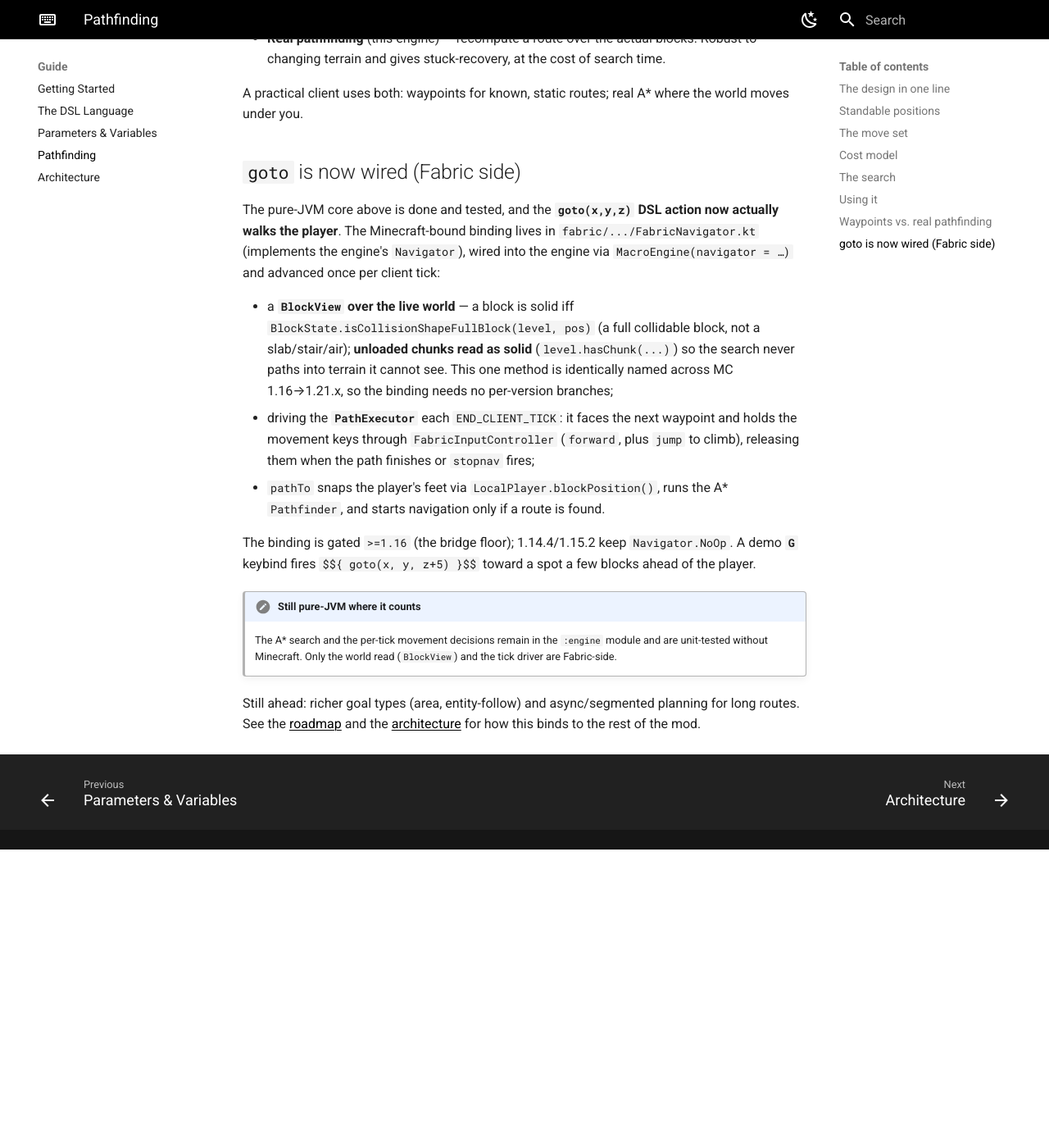
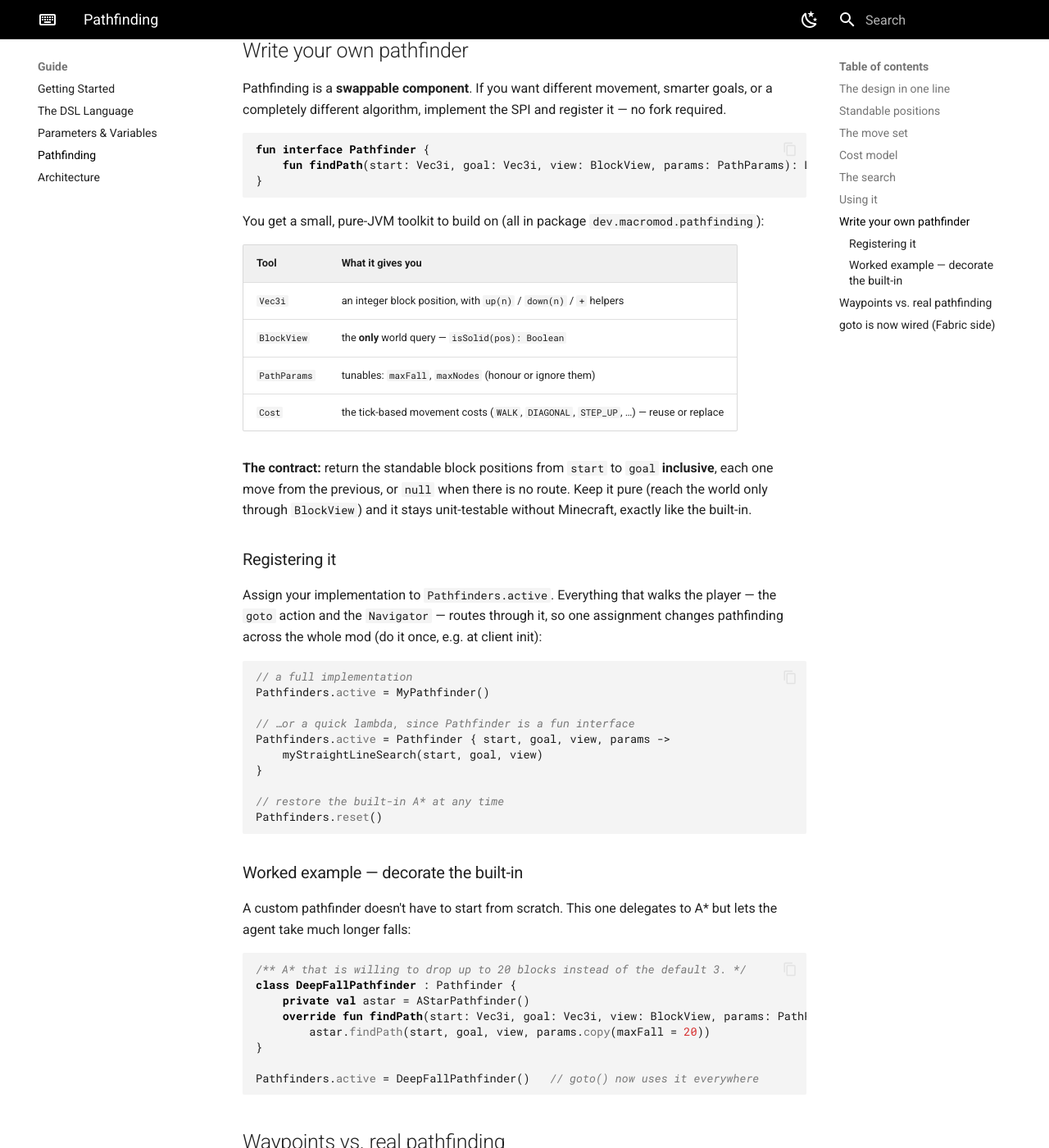
Before and after one commit to jackulau/MacroKeybindMod, an MkDocs documentation site: the page built from docs/guide/pathfinding.md, in a window 1280 px wide and 1400 px high, scrolled down 2660 px. Shown: the whole window at 82% size. Built offline with MkDocs 1.6.1 and Material for MkDocs 9.7.7, drawn with Linux system fonts in a browser that asks for light colours; nearby versions of some CDN libraries; library files that are not in the unit come from our copies; before the commit the page ends 3696 px from its top, so only the background shows below that; some of the changed text lies outside the part shown.

Commit message:
Document the custom-pathfinder SPI in the pathfinding guide
Add a 'Write your own pathfinder' section (Pathfinder SPI, the Vec3i/BlockView/PathParams/Cost toolkit, Pathfinders.active registration, a decorator worked example) and update the 'Using it' example to the new stateless API.

Goal: 004-graphics-pluggable-pathfinding-reconnect (deliverable 3)

````diff
--- a/docs/guide/pathfinding.md
+++ b/docs/guide/pathfinding.md
@@ -84,10 +84,77 @@ fails fast instead of scanning the world.
 ## Using it
 
 ```kotlin
-val pathfinder = Pathfinder(world, maxFall = 3)
-val path: List<Vec3i>? = pathfinder.findPath(start = Vec3i(0, 70, 0), goal = Vec3i(40, 64, 12))
+// the built-in A* pathfinder — stateless, so one instance is fine to reuse
+val path: List<Vec3i>? = AStarPathfinder().findPath(
+    start  = Vec3i(0, 70, 0),
+    goal   = Vec3i(40, 64, 12),
+    view   = world,                  // your BlockView over the world
+    params = PathParams(maxFall = 3),
+)
 // null  → no route within the node budget
 // else  → an ordered list of block positions from start to goal
+```
+
+There is a convenience overload with default tunables — `findPath(start, goal, view)` uses
+`PathParams()` (maxFall 3, maxNodes 20 000).
+
+## Write your own pathfinder
+
+Pathfinding is a **swappable component**. If you want different movement, smarter goals, or a
+completely different algorithm, implement the SPI and register it — no fork required.
+
+```kotlin
+fun interface Pathfinder {
+    fun findPath(start: Vec3i, goal: Vec3i, view: BlockView, params: PathParams): List<Vec3i>?
+}
+```
+
+You get a small, pure-JVM toolkit to build on (all in package `dev.macromod.pathfinding`):
+
+| Tool | What it gives you |
+| --- | --- |
+| `Vec3i` | an integer block position, with `up(n)` / `down(n)` / `+` helpers |
+| `BlockView` | the **only** world query — `isSolid(pos): Boolean` |
+| `PathParams` | tunables: `maxFall`, `maxNodes` (honour or ignore them) |
+| `Cost` | the tick-based movement costs (`WALK`, `DIAGONAL`, `STEP_UP`, …) — reuse or replace |
+
+**The contract:** return the standable block positions from `start` to `goal` **inclusive**,
+each one move from the previous, or `null` when there is no route. Keep it pure (reach the world
+only through `BlockView`) and it stays unit-testable without Minecraft, exactly like the built-in.
+
+### Registering it
+
+Assign your implementation to `Pathfinders.active`. Everything that walks the player — the
+`goto` action and the `Navigator` — routes through it, so one assignment changes pathfinding
+across the whole mod (do it once, e.g. at client init):
+
+```kotlin
+// a full implementation
+Pathfinders.active = MyPathfinder()
+
+// …or a quick lambda, since Pathfinder is a fun interface
+Pathfinders.active = Pathfinder { start, goal, view, params ->
+    myStraightLineSearch(start, goal, view)
+}
+
+// restore the built-in A* at any time
+Pathfinders.reset()
+```
+
+### Worked example — decorate the built-in
+
+A custom pathfinder doesn't have to start from scratch. This one delegates to A\* but lets the
+agent take much longer falls:
+
+```kotlin
+/** A* that is willing to drop up to 20 blocks instead of the default 3. */
+class DeepFallPathfinder : Pathfinder {
+    private val astar = AStarPathfinder()
+    override fun findPath(start: Vec3i, goal: Vec3i, view: BlockView, params: PathParams) =
+        astar.findPath(start, goal, view, params.copy(maxFall = 20))
+}
+
+Pathfinders.active = DeepFallPathfinder()   // goto() now uses it everywhere
 ```
 
 ## Waypoints vs. real pathfinding
@@ -117,8 +184,9 @@ and advanced once per client tick:
 - driving the **`PathExecutor`** each `END_CLIENT_TICK`: it faces the next waypoint and holds
   the movement keys through `FabricInputController` (`forward`, plus `jump` to climb), releasing
   them when the path finishes or `stopnav` fires;
-- `pathTo` snaps the player's feet via `LocalPlayer.blockPosition()`, runs the A\* `Pathfinder`,
-  and starts navigation only if a route is found.
+- `pathTo` snaps the player's feet via `LocalPlayer.blockPosition()`, runs the active pathfinder
+  (`Pathfinders.active`, the built-in A\* unless you've swapped it), and starts navigation only if
+  a route is found.
 
 The binding is gated `>=1.16` (the bridge floor); 1.14.4/1.15.2 keep `Navigator.NoOp`. A demo
 **`G`** keybind fires `$${ goto(x, y, z+5) }$$` toward a spot a few blocks ahead of the player.
````
